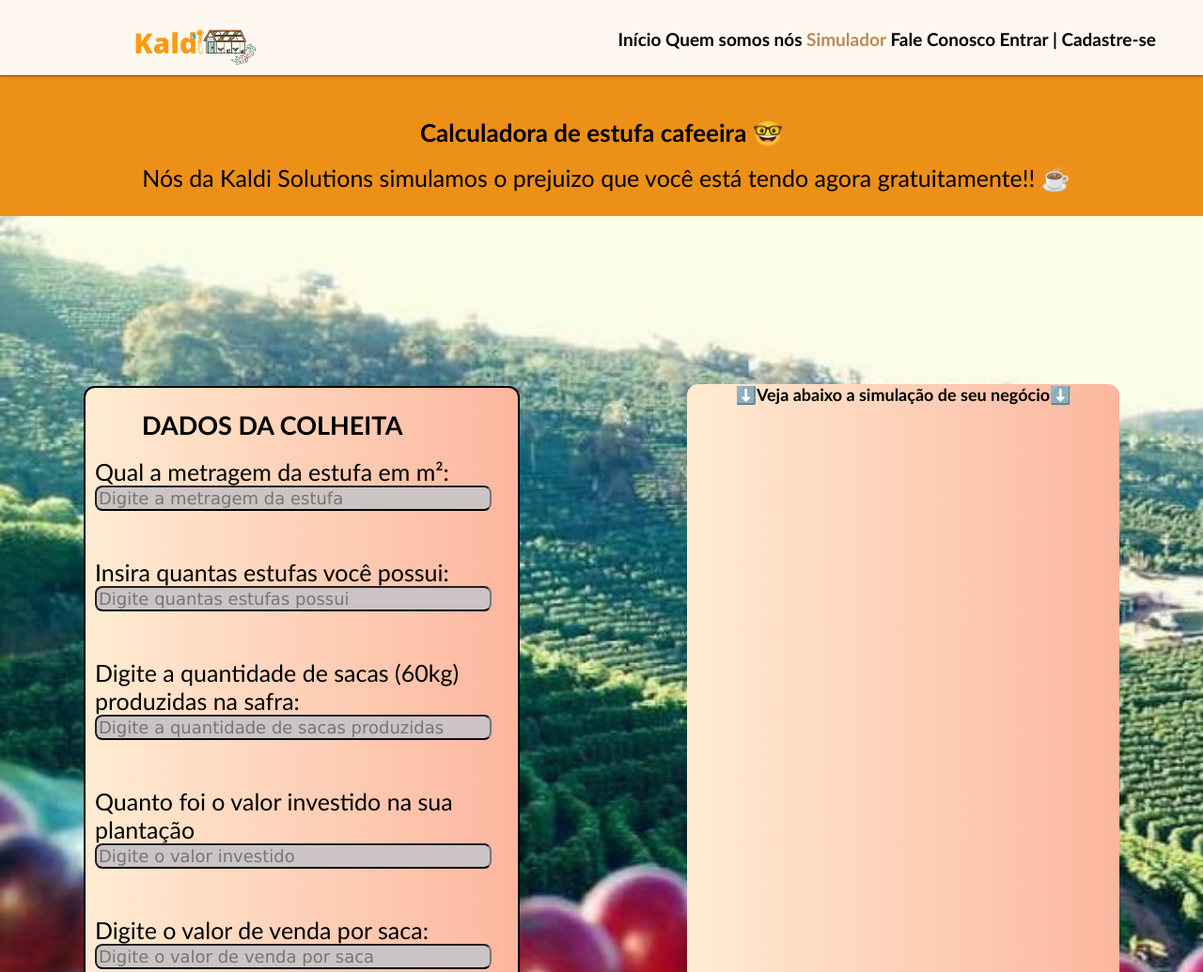
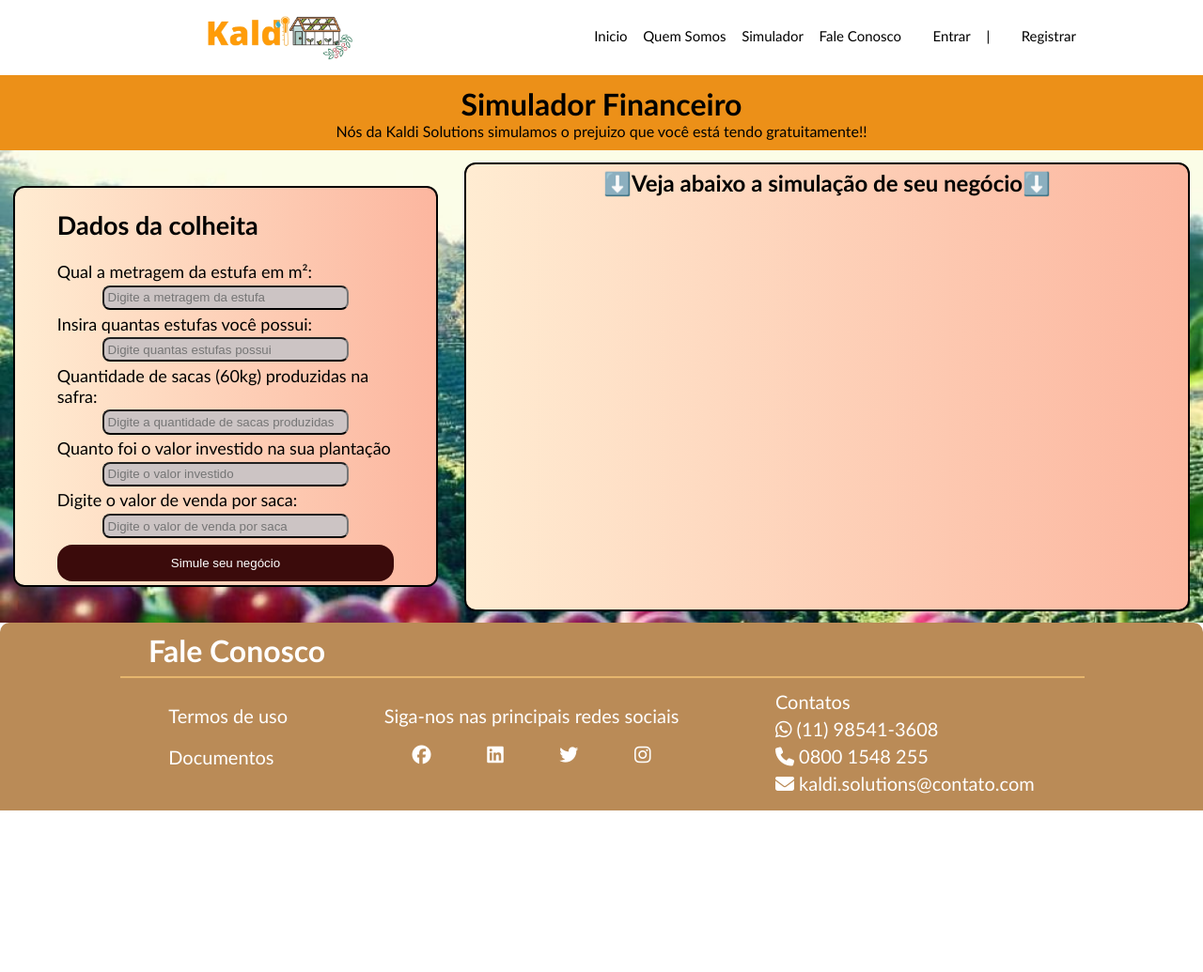
Before and after one commit to Kaldi-Solutions/Site-Completo, a plain HTML site: page kaldi-simulador.html in a window 1280 px wide. Shown: the top 1035 px of the page at 94% size. After the commit the page ends 863 px from the top, so only its background shows below. Drawn offline with Linux system fonts and the light colour scheme.

Commit message:
Site Finalizado V7

```diff
--- a/kaldi-simulador.html
+++ b/kaldi-simulador.html
@@ -5,66 +5,62 @@
     <meta charset="UTF-8">
     <meta http-equiv="X-UA-Compatible" content="IE=edge">
     <meta name="viewport" content="width=device-width, initial-scale=1.0">
+    <script src="https://kit.fontawesome.com/d4c883c854.js" crossorigin="anonymous"></script>
     <title>Calculadora Financeira - Kaldi Solutions</title>
     <link rel="stylesheet" href="sSimulador.css">
-    <link rel="stylesheet" href="sKaldiHeader.css">
 </head>
 
 <body>
-    <header>
+    <div class="header">
         <div class="container">
-            <div class="logo">
-                <img src="assets/090C8883-CC7D-43F0-99B3-2E54480A89B8-removebg-preview.png">
-            </div>
+            <img src="assets/090C8883-CC7D-43F0-99B3-2E54480A89B8-removebg-preview.png" alt="KaldiSolutions">
+            <ul class="navbar">
+                <a href="kaldi-institucional.html">
+                    <li>Inicio
+                </a></li>
+                <li><a href="#">Quem Somos</a></li>
+                <li id="aqui"><a href="#">Simulador</a></li>
+                <li><a href="#">Fale Conosco</a></li>
+                <a href="kaldi-Login.html">
+                    <li>Entrar
+                </a></li>
+                <li><a href="#">|</a></li>
+                <a href="kaldi-cadastro.html">
+                    <li>Registrar
+                </a></li>
+                <!-- <li><img href="#" src="assets/login.png" alt=""></li> -->
 
-            <ul class="list">
-
-                <li><a href="kaldi-institucional.html">Início</a></li>
-                <li><a href="#quemSomos">Quem somos nós</a></li>
-                <li><a id="hold" href="kaldi-simulador.html">Simulador</a></li>
-                <li><a href="#faleconosco">Fale Conosco</a></li>
-                <li><a href="kaldi-Login.html">Entrar</a></li>
-                <li>|</li>
-                <li><a href="kaldi-cadastro.html">Cadastre-se</a></li>
             </ul>
         </div>
-    </header>
+    </div>
 
     <div class="banner">
-        <h1>Calculadora de estufa cafeeira 🤓</h1>
-        <span>Nós da Kaldi Solutions simulamos o prejuizo que você está tendo agora gratuitamente!! ☕</span>
-        <!--<div class="container">
-        <h2 class="text">Dados pessoais</h2>
-        Nome Completo: <br><input type="text" id="iptNome" placeholder="Digite seu nome"><br><br>
-        Email para contato: <br><input type="text" id="iptEmail" placeholder="Digite seu email"><br><br>
-        Insira o nome de sua empresa em que trabalha ou se é autonomo: <br><input type="text" id="iptEmpresa"
-            placeholder="Digite o nome da empresa"><br><br>
-        Dê uma avaliação para sua colheita de 0 à 10: <br><input type="text" id="iptSatisfacao"
-            placeholder="Digite uma avaliação">
-    </div>-->
+        <h1>Simulador Financeiro</h1>
+        <span>Nós da Kaldi Solutions simulamos o prejuizo que você está tendo gratuitamente!!</span>
     </div>
     <div class="social">
         <div class="text2">
             <div class="container">
                 <h2>Dados da colheita </h2>
-                <span>Qual a metragem da estufa em m²:</span><input type="text" id="iptMetragem"
-                    placeholder="Digite a metragem da estufa">
-                <span>Insira quantas estufas você possui:</span><input type="text" id="iptEstufas"
-                    placeholder="Digite quantas estufas possui">
-                <span> Digite a quantidade de sacas (60kg) produzidas na safra:</span> <input type="text"
-                    id="iptSacas" placeholder="Digite a quantidade de sacas produzidas">
-                <span>Quanto foi o valor investido na sua plantação</span><input type="text" id="iptInveste"
-                    placeholder="Digite o valor investido">
-                <span>Digite o valor de venda por saca:</span><input type="text" id="iptVendaSaca"
-                    placeholder="Digite o valor de venda por saca">
+                <span>Qual a metragem da estufa em m²:</span>
+                <input type="text" id="iptMetragem" placeholder="Digite a metragem da estufa">
+                <span>Insira quantas estufas você possui:</span>
+                <input type="text" id="iptEstufas" placeholder="Digite quantas estufas possui">
+                <span>Quantidade de sacas (60kg) produzidas na safra:</span>
+                <input type="text" id="iptSacas" placeholder="Digite a quantidade de sacas produzidas">
+                <span>Quanto foi o valor investido na sua plantação</span>
+                <input type="text" id="iptInveste" placeholder="Digite o valor investido">
+                <span>Digite o valor de venda por saca:</span>
+                <input type="text" id="iptVendaSaca" placeholder="Digite o valor de venda por saca">
 
                 <button onclick="simulacao()">Simule seu negócio</button>
             </div>
         </div>
-        <div class='divtext2' id="res">⬇️Veja abaixo a simulação de seu negócio⬇️</div>
+        <div class='divtext2' id="res">
+            <h2>⬇️Veja abaixo a simulação de seu negócio⬇️</h2>
+        </div>
     </div>
-
-    <div class="footer">
+    <div class="footer" id="faleconosco">
         <div class="container">
             <h1>Fale Conosco</h1>
             <hr width="100%" color="#e6b56d">
@@ -86,10 +82,7 @@
                     <p>Contatos</p>
                     <p><i class="fa-brands fa-whatsapp"></i> (11) 98541-3608</p>
                     <p><i class="fa-solid fa-phone"></i> 0800 1548 255 </p>
-                </div>
-                <div class="contatoemail" >
                     <p><i class="fa-solid fa-envelope"></i> kaldi.solutions@contato.com</p>
-                    <p>© 2022 KaldiSolutions, Inc.</p>
                 </div>
             </div>
         </div>
--- a/sSimulador.css
+++ b/sSimulador.css
@@ -2,8 +2,57 @@ body {
     background-color: white;
     margin: 0;
     font-family: 'Gill Sans', 'Gill Sans MT', 'Calibri', 'Trebuchet MS', 'sans-serif';
+}
 
 
+.header {
+    background-color: rgb(255, 255, 255);
+    height: 80px;
+    justify-content: space-around;
+}
+
+.header .container {
+    display: flex;
+    justify-content: flex-end;
+    margin-right: 10%;
+    width: 100%;
+    height: 80px;
+}
+
+.header .container img {
+    width: 250px;
+    height: 120px;
+    display: flex;
+    margin-left: 15%;
+    align-self: center;
+}
+
+.navbar {
+    /* border: green solid 3px; */
+    color: rgb(0, 0, 0);
+    list-style: none;
+    display: flex;
+    align-items: center;
+    width: 620px;
+    justify-content: space-between;
+    margin-right: 30px;
+    font-size: 15px;
+    padding: 10px;
+    margin: 20px 125px 25px 200px;
+
+}
+
+.navbar li a {
+    text-decoration: none;
+    color: black;
+}
+
+.navbar #aqui {
+    color: rgb(215, 170, 56);
+}
+
+.navbar a:hover {
+    color: brown;
 }
 
 .banner {
@@ -12,79 +61,63 @@ body {
     flex-direction: column;
     justify-content: center;
     align-items: center;
-    height: 230px;
-    font-size: small;
+    height: 80px;
 }
 
 .banner h1 {
-    display: flex;
-    margin-top: 100px;
-}
-
-
-textarea:focus,
-input:focus {
-    outline: none;
-}
-
-.banner .span {
-    text-align: center;
-    font-size: 16px;
-    font-weight: bold;
+    margin: 0px 0px 0px 0px;
 }
 
 .social {
     display: flex;
     justify-content: space-around;
     background-image: url(assets/ilha-do-cafe.jpeg);
+    background-repeat: no-repeat;
     background-size: cover;
-    background-repeat: no-repeat;
-    height: 1100px;
-
 }
 
-.social .container h1 {
-    text-align: center;
-    margin-bottom: 20px;
-    text-transform: uppercase;
+.social .text2 {
+    background-image: linear-gradient(to right, #ffecd2 0%, #fcb69f 100%);
+    width: 35%;
+    height: 50%;
+    border: solid 2px rgb(0, 0, 0);
+    border-radius: 12px;
+    align-items: center;
+    margin: 3% 0% 3% 0% ;
 }
 
-.social .container h2 {
-    text-align: center;
-    margin-bottom: 18px;
-    text-transform: uppercase;
-    margin-left: 60px;
-
+.social .text2 .container {
+    width: 80%;
+    margin: auto;
+    display: flex;
+    flex-direction: column;
+    font-size: large;
 }
 
-
-span {
-    font-size: 25px;
-    margin-left: 10px;
-    font-weight: 500;
-
+input {
+    align-self: center;
+    width: 70%;
+    padding: 1%;
+    text-align: left;
+    border-bottom: solid 2px #000000;
+    border-radius: 8px;
+    background-color: rgb(204, 196, 196);
+    margin: 1%;
 }
 
-
-.text2 {
-    display: flex;
-    justify-content: center;
-    align-self: center;
+button {
+    color: rgb(255, 255, 255);
+    background: rgb(59, 11, 11);
+    border: none;
+    padding: 12px;
+    border-radius: 16px;
+    cursor: pointer;
+    margin-bottom: 26px;
+    margin: 1% 0px 1% 0px;
 }
 
-.social .container {
-    background-image: linear-gradient(to right, #ffecd2 0%, #fcb69f 100%);
-    display: flex;
-    width: 460px;
-    border-radius: 12px;
-    border: solid 2px rgb(0, 0, 0);
-    flex-direction: column;
-    margin-top: 5%;
-    margin-bottom: 5%;
-    align-items: center;
-    font-size: 18px;
-    align-items: flex-start;
-
+button:hover {
+    background-color: #946565;
 }
 
 .social .divtext2 {
@@ -95,57 +128,22 @@ span {
     margin-top: 10px;
     font-weight: bold;
     color: rgb(0, 0, 0);
-    font-size: 18px;
+    border: solid 2px rgb(0, 0, 0);
     border-radius: 12px;
-    width: 460px;
-    height: 725px;
-    margin-top: 14%;
-
-
+    width: 60%;
+    margin: 1% 0% 1% 0%;
 }
 
-input {
-    width: 90%;
-    text-align: left;
-    border-bottom: solid 2px #000000;
-    font-size: 18px;
-    border-radius: 8px;
-    background-color: rgb(204, 196, 196);
-    font-family: Verdana, Geneva, Tahoma, sans-serif;
-    margin-bottom: 50px;
-    margin-left: 10px;
-
-}
-
-button {
-    color: rgb(255, 255, 255);
-    display: flex;
-    justify-content: center;
-    background: rgb(59, 11, 11);
-    text-align: center;
-    text-transform: uppercase;
-    font-weight: bold;
-    border: none;
-    width: 60%;
-    padding: 12px;
-    border-radius: 16px;
-    cursor: pointer;
-    margin: auto;
-    margin-bottom: 26px;
-}
-
-button:hover {
-    background-color: #946565;
+.divtext2 h2, h3{
+    margin: 5px;
 }
 
 
-
 .footer {
-    background-image: linear-gradient(to bottom right, #BA8B57, #dfa869);
-    /* background-color: #BA8B57; */
-    /* border-top: solid 3px black; */
+    background-color: #BA8B57;
+    border-radius: 10px 10px 0px 0px;
     color: white;
-    height: 190px;
+    height: 200px;
 }
 
 .footer .container {
@@ -155,14 +153,11 @@ button:hover {
 }
 
 .footer .container h1 {
-    font-family: 'Open Sans', sans-serif;
     margin: 0px 0px 0px 0px;
     padding: 10px 0px 0px 30px;
-
 }
 
 .footer .box {
-    font-family: 'Gill Sans', 'Gill Sans MT', Calibri, 'Trebuchet MS', sans-serif;
     /* border: solid 3px blue; */
     display: flex;
     justify-content: space-around;
@@ -179,7 +174,3 @@ button:hover {
     /* border: solid red 3px; */
     margin: 5px 0px 0px 0px;
 }
-
-.footer .contatoemail p {
-    margin: 5px 0px 0px 0px;
-}
```
